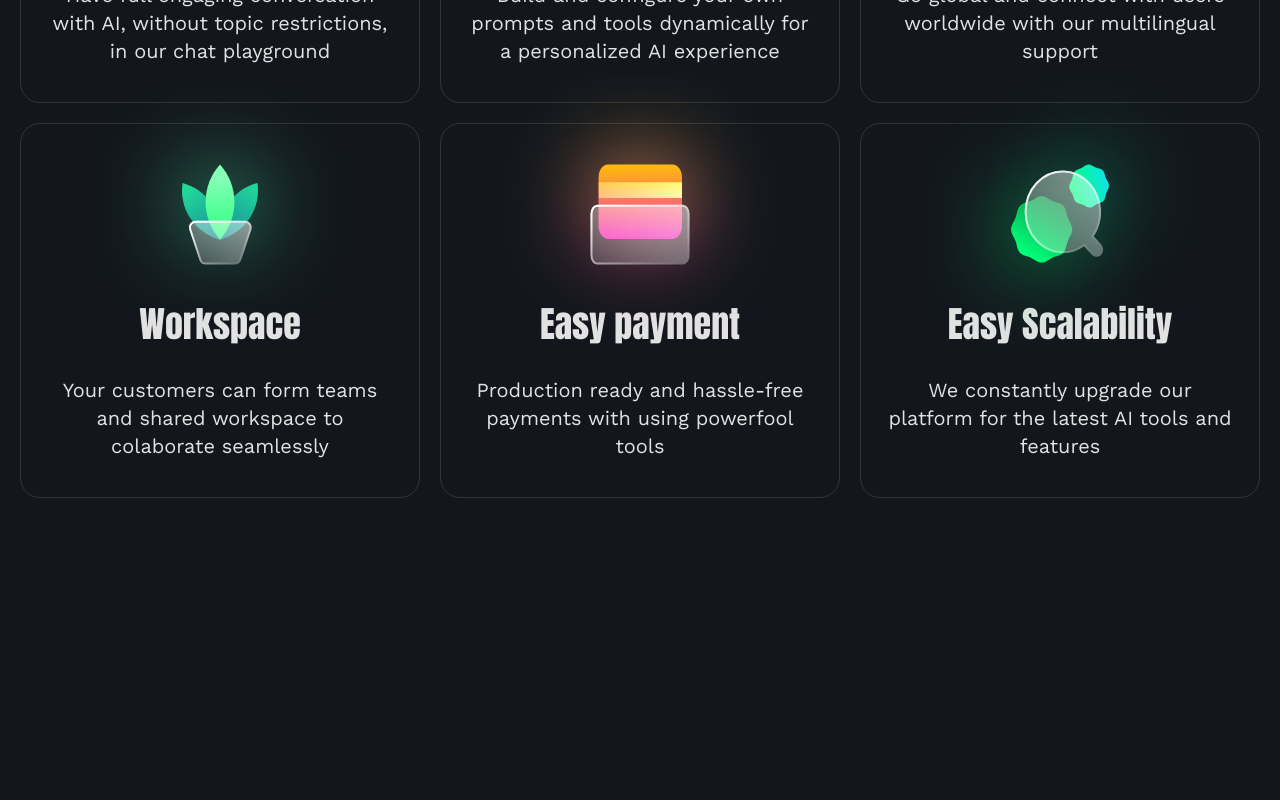
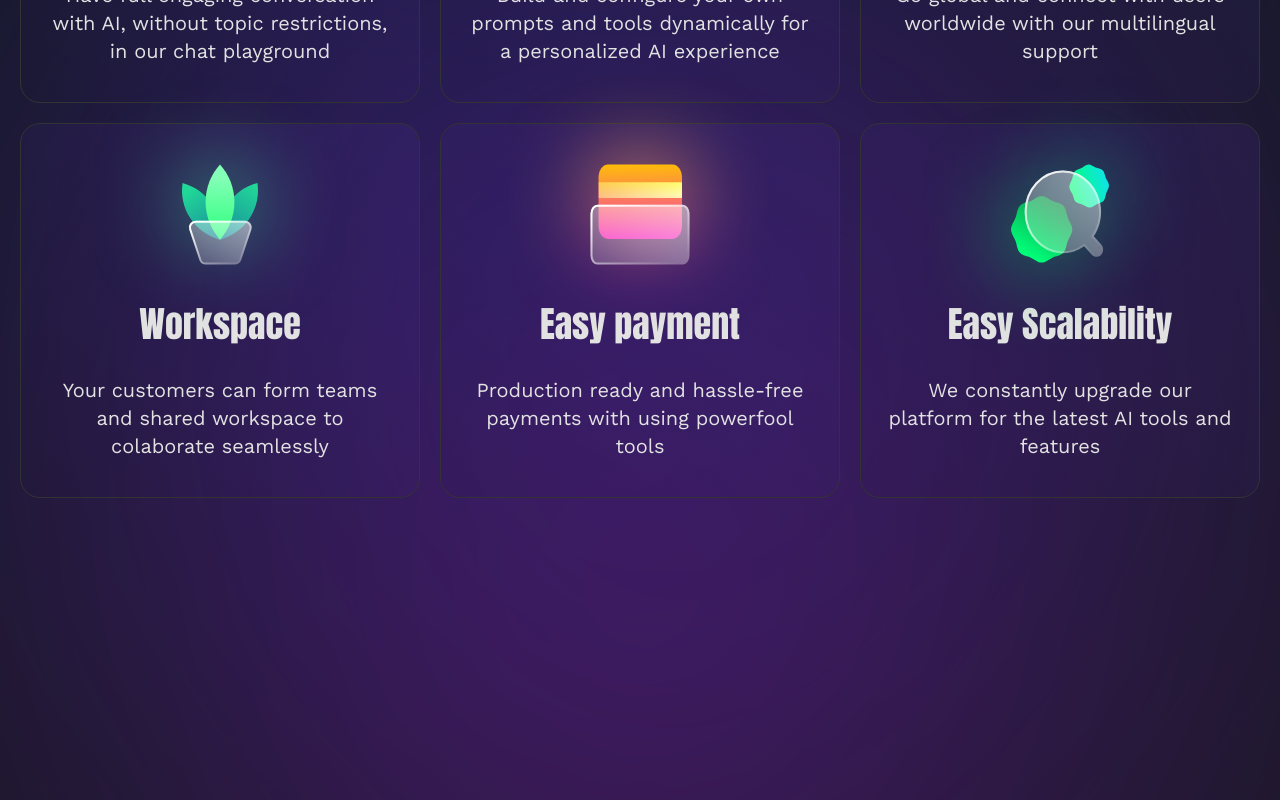
Before and after one commit to bambuuk/generative-ai, a React (Vite) app: page / in a window 1280 px wide. Shown: the part 1540-2340 px from the top of the page. Before the commit the page ends 2038 px from the top, so only its background shows below. Built offline with nearby package versions, Linux system fonts and the light colour scheme.

Commit message:
add gradient figures to Features section

```diff
--- a/src/components/Features.tsx
+++ b/src/components/Features.tsx
@@ -48,7 +48,7 @@ const Subtitle = styled('p')(({ }) => ({
   lineHeight: '32px',
 }));
 
-const FeaturesCards = styled('div')(({ }) => ({
+const FeaturesCardList = styled('div')(({ }) => ({
   marginTop: '88px',
   display: 'grid',
   gridTemplateColumns: 'repeat(3, 400px)',
@@ -63,6 +63,7 @@ const FeatureCard = styled('div')(({ }) => ({
   justifyContent: 'space-between',
   borderRadius: '20px',
   border: '1px solid #333',
+  background: 'linear-gradient(214deg, rgba(72, 43, 141, 0.20) 5.44%, rgba(24, 12, 51, 0.04) 94.54%)',
 }));
 
 const ImageWrapper = styled('div')(({ }) => ({
@@ -98,17 +99,61 @@ const CardDescrText = styled('p')(({ }) => ({
   lineHeight: '28px',
 }));
 
+const GradientsBlock = styled('div')({
+  position: 'absolute',
+  zIndex: '-10',
+  top: '380px',
+  left: '100px',
+  maxWidth: '992.516px',
+  maxHeight: '968px',
+  width: '100%',
+  height: '100%',
+  transform: 'rotate(-55.229deg)',
+  filter: 'blur(327px)',
+});
+
+const Vector = styled('svg')({
+  display: 'block',
+  position: 'absolute',
+  width: '100%',
+  height: '100%',
+});
+
+const FirstVector = styled(Vector)({
+  maxWidth: '515.075px',
+  maxHeight: '585.58px',
+  fill: "#3D32F9",
+  top: 0,
+  right: '110px'
+});
+
+const SecondVector = styled(Vector)({
+  maxWidth: '560.633px',
+  maxHeight: '533.336px',
+  fill: '#391F6F',
+  bottom: 0,
+  right: 0,
+});
+
+const ThirdVector = styled(Vector)({
+  maxWidth: '552.022px',
+  maxHeight: '589.882px',
+  fill: '#CE1AFE',
+  bottom: 0,
+  left: 0,
+});
+
 const Features: FC = () => {
   return (
     <FeaturesUI>
-      <CustomContainer>
+      <CustomContainer sx={{ position: 'relative' }}>
         <FeaturesWrapper>
           <Title>How&nbsp;<GradientTitle>AI GENIUS</GradientTitle>&nbsp;improve your business?</Title>
           <Subtitle>
             Discover how we simplify the process of creating your own AI-as-a-service platform with its advanced,
             user friendly features
           </Subtitle>
-          <FeaturesCards>
+          <FeaturesCardList>
             <FeatureCard>
               <ImageWrapper>
                 <ChatImage />
@@ -193,8 +238,19 @@ const Features: FC = () => {
               </ImageWrapper>
             </FeatureCard>
 
-          </FeaturesCards>
+          </FeaturesCardList>
         </FeaturesWrapper>
+        <GradientsBlock>
+          <FirstVector xmlns="http://www.w3.org/2000/svg" width="581" height="605" viewBox="0 0 581 605" fill="none">
+            <path fillRule="evenodd" clipRule="evenodd" d="M108.629 172.861C133.361 131.062 106.435 67.4353 140.155 32.4817C171.744 -0.263265 226.915 -3.58521 271.828 3.69014C315.341 10.7386 344.182 51.3576 383.207 71.853C418.118 90.1882 458.303 95.44 490.33 118.445C526.195 144.207 575.389 169.531 580.288 213.416C585.478 259.898 520.875 289.038 514.549 335.378C508.008 383.299 569.826 434.273 544.515 475.487C519.917 515.54 450.045 484.482 408.958 507.311C368.333 529.882 358.201 606.444 311.756 604.809C262.753 603.085 252.549 526.109 210.834 500.338C178.226 480.194 132.805 494.574 100.341 474.199C65.2338 452.167 36.499 419.144 20.5205 380.899C4.02968 341.429 -8.03453 294.125 8.6478 254.735C25.6599 214.566 86.4146 210.404 108.629 172.861Z" fill="#3D32F9" />
+          </FirstVector>
+          <SecondVector xmlns="http://www.w3.org/2000/svg" width="604" height="538" viewBox="0 0 604 538" fill="none">
+            <path fillRule="evenodd" clipRule="evenodd" d="M72.096 98.3199C92.779 62.2663 148.837 70.2095 189.181 60.2076C221.439 52.2103 254.381 53.7877 286.479 45.1705C326.815 34.3416 363.378 -11.0697 402.746 2.87243C441.428 16.5714 432.874 81.0356 463.826 107.977C500.409 139.819 569.367 127.292 593.813 169.18C616.42 207.916 592.837 259.165 576.417 300.902C561.428 339 527.411 364.595 503.779 398.027C480.349 431.174 469.428 473.579 437.052 498.062C403.578 523.375 361.115 539.474 319.188 537.617C277.999 535.793 246.809 500.731 207.626 487.901C165.346 474.056 115.829 484.005 79.0437 458.982C40.7696 432.946 -2.97164 392.974 0.189279 346.792C3.76359 294.571 80.5636 274.46 95.1147 224.179C107.121 182.691 50.6041 135.784 72.096 98.3199Z" fill="#391F6F" />
+          </SecondVector>
+          <ThirdVector xmlns="http://www.w3.org/2000/svg" width="553" height="625" viewBox="0 0 553 625" fill="none">
+            <path fillRule="evenodd" clipRule="evenodd" d="M57.412 153.458C82.9762 120.799 135.362 126.427 169.157 102.384C207.75 74.9262 222.674 15.3001 268.489 3.28528C312.842 -8.34623 360.957 16.0644 398.629 42.2058C434.146 66.8521 452.678 108.155 473.894 145.822C491.936 177.853 506.02 211.185 514.019 247.067C521.671 281.391 515.719 316.146 519.654 351.091C524.942 398.057 574.857 456.126 541.309 489.416C503.926 526.511 431.223 458.411 385.379 484.331C339.573 510.23 358.229 600.668 309.485 620.488C267.8 637.438 224.936 590.867 188.576 564.356C156.676 541.097 141.129 502.529 111.664 476.253C78.3637 446.557 19.7326 441.411 3.92194 399.688C-11.5842 358.769 25.6665 316.589 34.9557 273.828C43.7303 233.436 31.9344 186.006 57.412 153.458Z" fill="#CE1AFE" />
+          </ThirdVector>
+        </GradientsBlock>
       </CustomContainer>
     </FeaturesUI>
   )
```
